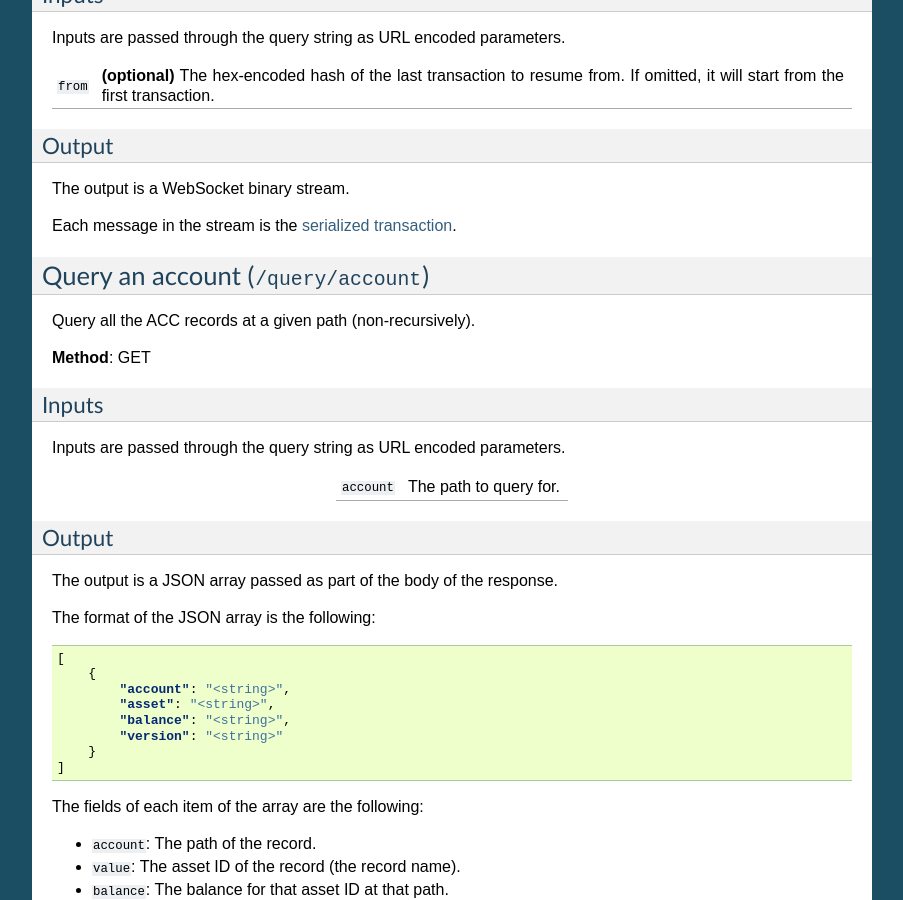
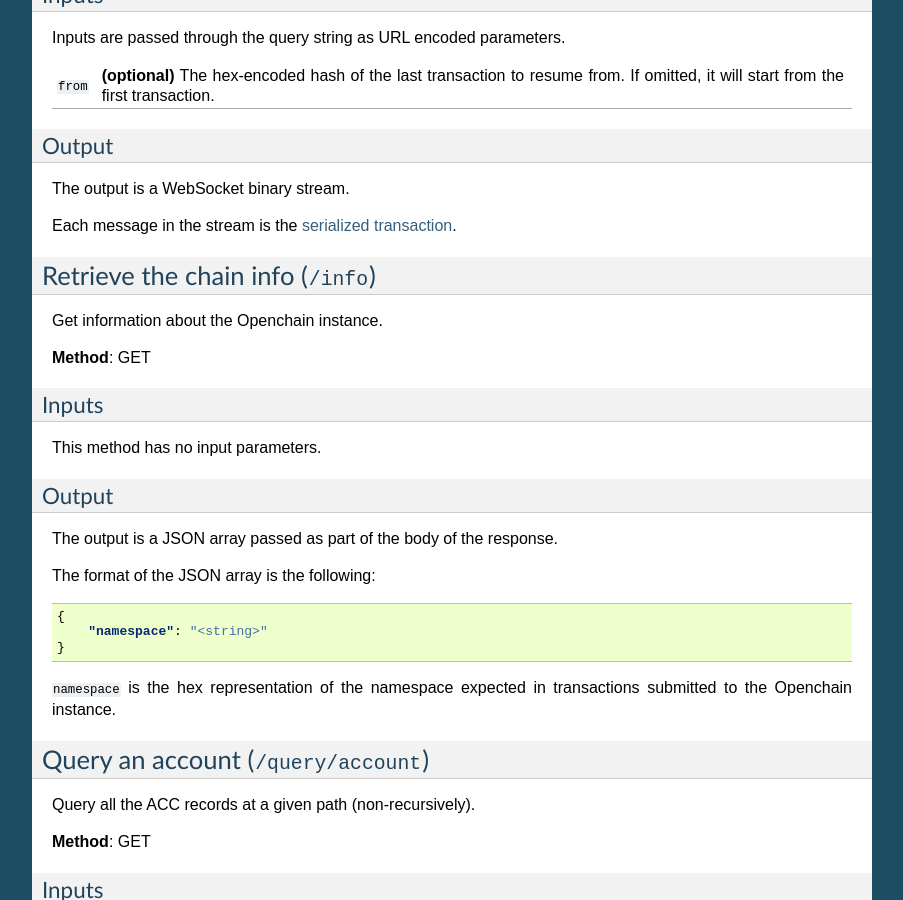
Before and after one commit to openchain/docs, a Sphinx documentation site: the page built from docs/source/api/method-calls.rst, in a window 1280 px wide and 900 px high, scrolled down 2095 px. Shown: the whole window, without its empty margins (198-1101 px from the left). Built offline with Sphinx 7.4.7, drawn with Linux system fonts in a browser that asks for light colours; some of the changed text lies outside the part shown.

Commit message:
Document the method for retrieving the chain information

```diff
--- a/docs/source/api/method-calls.rst
+++ b/docs/source/api/method-calls.rst
@@ -126,6 +126,33 @@ Output
 The output is a WebSocket binary stream.
 
 Each message in the stream is the :ref:`serialized transaction <data-structures-transaction>`.
+
+Retrieve the chain info (``/info``)
+-----------------------------------
+
+Get information about the Openchain instance.
+
+**Method**: GET
+
+Inputs
+~~~~~~
+
+This method has no input parameters.
+
+Output
+~~~~~~
+
+The output is a JSON array passed as part of the body of the response.
+
+The format of the JSON array is the following:
+
+.. code-block:: json
+
+    {
+        "namespace": "<string>"
+    }
+
+``namespace`` is the hex representation of the namespace expected in transactions submitted to the Openchain instance.
 
 Query an account (``/query/account``)
 -------------------------------------
```
Also changed, not shown: other parts of docs/source/api/method-calls.rst (+0 -5 lines).
